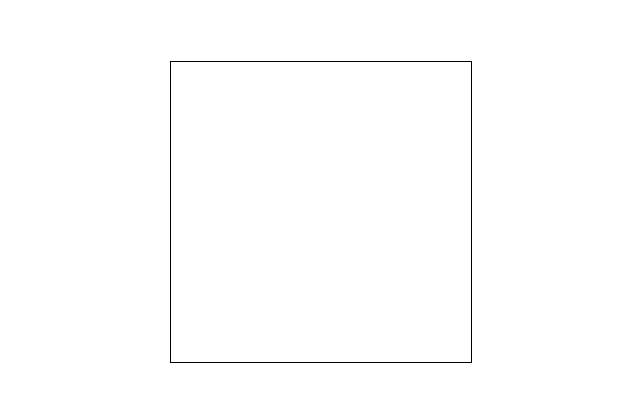
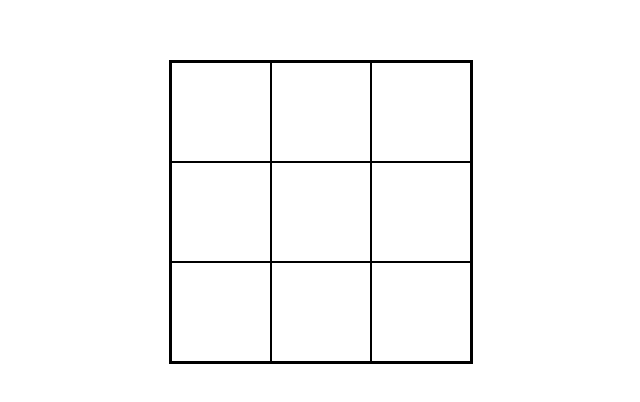
Before and after one commit to Aziz-Ibrahim/tic-tac-toe, a Next.js app: page / in a window 1280 px wide. Shown: the part 196-598 px from the top of the page, without its empty margins (319-959 px from the left). Built offline with nearby package versions, Linux system fonts and the light colour scheme.

Commit message:
build; Added cell component, imported and styled it in game board

```diff
--- /dev/null
+++ b/app/components/cell.tsx
@@ -0,0 +1,5 @@
+const Cell = () => {
+    return <div className="square"></div>;
+};
+
+export default Cell;
--- a/app/globals.css
+++ b/app/globals.css
@@ -6,7 +6,16 @@
 }
 
 .gameboard {
+  display: flex;
+  flex-wrap: wrap;
   width: 300px;
   height: 300px;
+  border: solid 2px #000;
+}
+
+.square {
+  width: 100px;
+  height: 100px;
   border: solid 1px #000;
+  box-sizing: border-box;
 }
--- a/app/page.tsx
+++ b/app/page.tsx
@@ -1,10 +1,19 @@
+"use client";
 import Image from "next/image";
+import { useState } from "react";
+import Cell from "./components/cell";
 
 export default function Home() {
+  // Import the Cell component
+  const [cells, setCells] = useState(["", "", "", "", "", "", "", "", ""]);
+
+  // Render the gameboard with cells
   return (
       <div className="container" >
         <div className="gameboard">
-
+          {cells.map((cell, index) => (
+            <Cell key={index} />
+          ))}
         </div>
       </div>
   );
```
